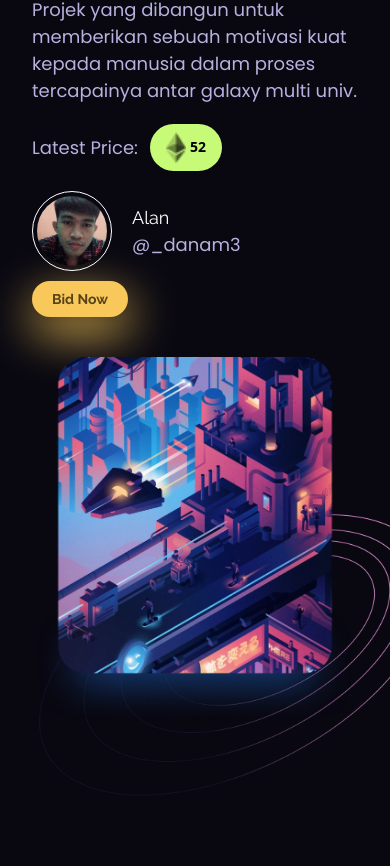
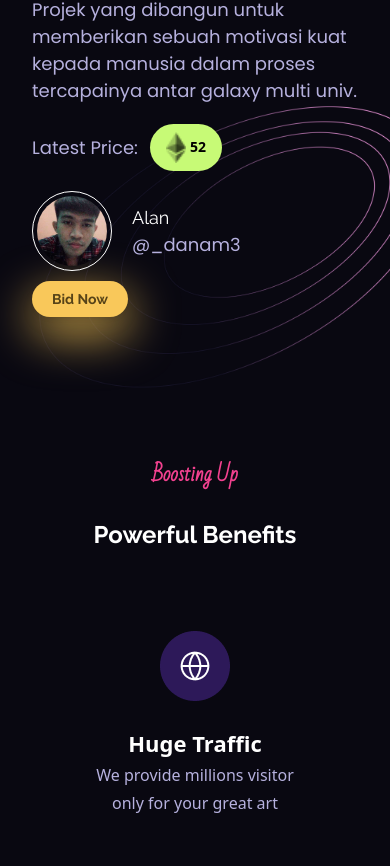
Before and after one commit to DanaMaulana/showcase-nft, a website: page index.html in a window 390 px wide. Shown: the part 218-1084 px from the top of the page. Drawn offline with Linux system fonts and the light colour scheme.

Commit message:
menghapus img hero ditampilan lg kebawah

```diff
--- a/index.html
+++ b/index.html
@@ -80,7 +80,7 @@
             </div>
           </div>
           <!-- side right -->
-          <div class="w-full self-end px-4 lg:w-1/2">
+          <div class="hidden lg:block self-end px-4 lg:w-1/2">
             <div class="mt-10 lg:mt-0">
               <img src="src/img/hero.png" alt="hero photo" class="max-w-full mx-auto pointer-events-none">
             </div>
```
Also changed, not shown: src/output.css.
